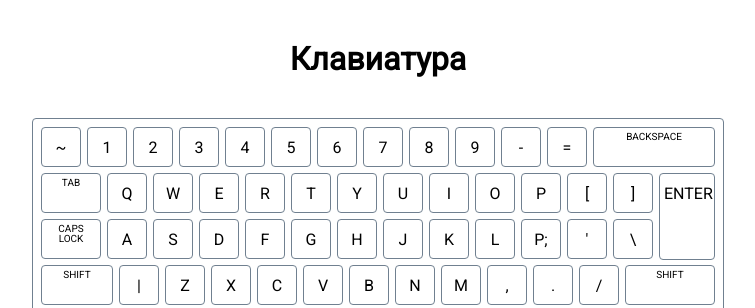
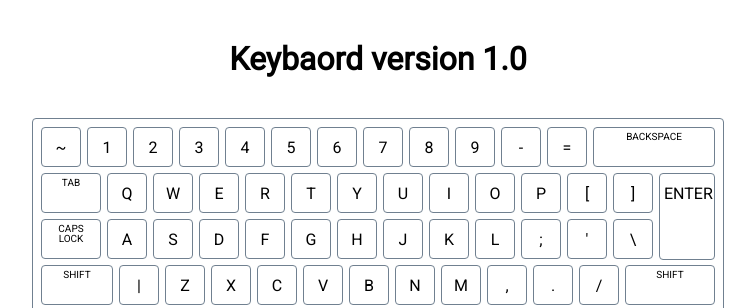
Before and after one commit to IvanPolitanskyi/Keyboard, a plain HTML site: page index.html in a window 1280 px wide. Shown: the top 308 px of the page, without its empty margins (262-1017 px from the left). Drawn offline with Linux system fonts and the light colour scheme.

Commit message:
Make some changes with characters

```diff
--- a/index.html
+++ b/index.html
@@ -3,14 +3,14 @@
 
 <head>
     <meta charset="UTF-8">
-    <title>Клавиатура</title>
+    <title>Keyboard</title>
     <link rel="stylesheet" href="style.css">
     <link href="https://fonts.googleapis.com/css?family=Roboto" rel="stylesheet">
 </head>
 
 <body>
     <div class="container">
-        <h1 class="text-center">Клавиатура</h1>
+        <h1 class="text-center">Keybaord version 1.0</h1>
         <div class="keyboard">
             <div class="line">
                 <div class="key">~</div>
@@ -55,7 +55,7 @@
                 <div class="key">j</div>
                 <div class="key">k</div>
                 <div class="key">l</div>
-                <div class="key">p;</div>
+                <div class="key">;</div>
                 <div class="key">'</div>
                 <div class="key">\</div>
             </div>
```
